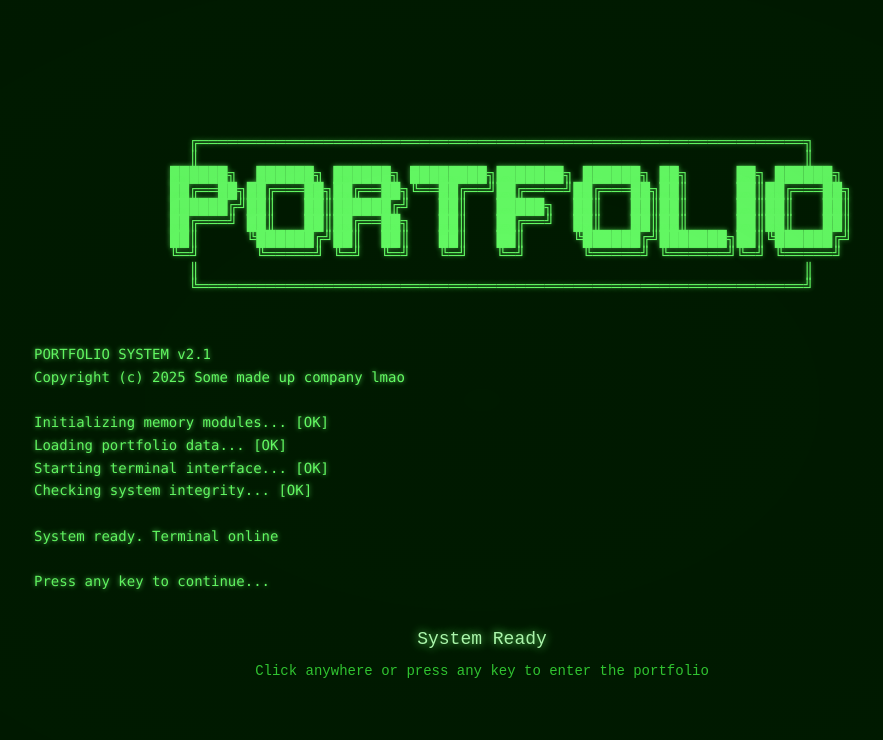
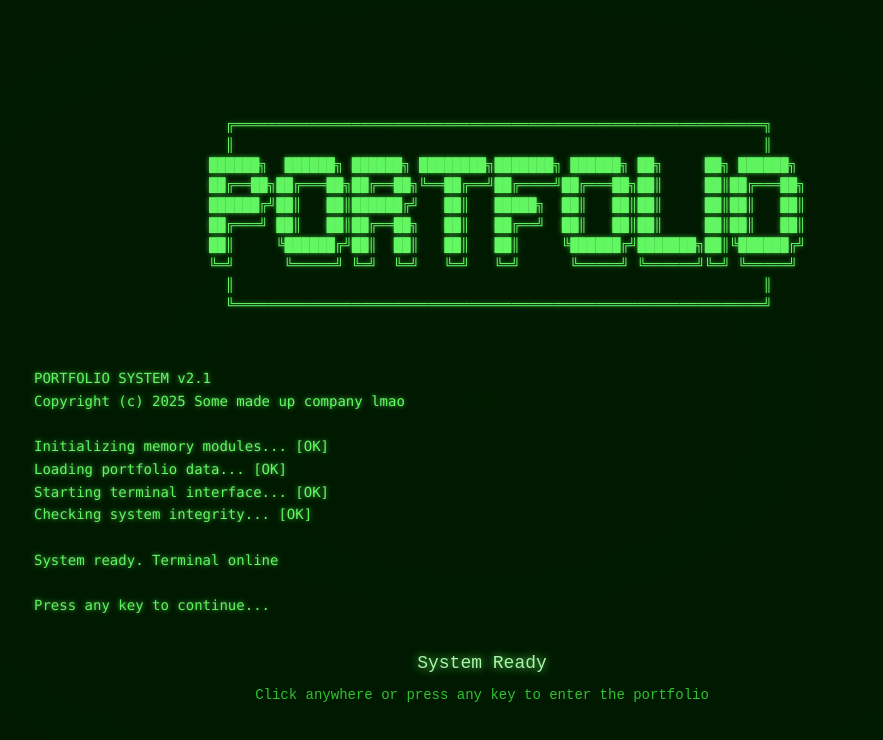
Before and after one commit to LS7710/Portfolio-Page, a React (Vite) app: page / in a window 1280 px wide. Shown: the top 740 px of the page, without its empty margins (158-1041 px from the left). Built offline with nearby package versions, Linux system fonts and the light colour scheme.

Commit message:
made fixes so the ascii art in both the home page and loading screen are fully visible whilst on smaller screens

```diff
--- a/src/components/PortfolioApp.tsx
+++ b/src/components/PortfolioApp.tsx
@@ -20,7 +20,7 @@ const PortfolioApp: React.FC = () => {
         Welcome to My Digital Portfolio
       </div>
 
-      <div className="ascii-art text-sm mb-6">
+      <div className="ascii-art text-[0.5rem] sm:text-xs md:text-sm mb-6 overflow-x-auto">
 {`    ┌───────────────────────────────────────────────────────────────────────────┐
     │                                                                           │
     │    ██╗     ██╗   ██╗██╗███████╗    ███████╗ ██████╗ ████████╗ ██████╗     │
--- a/src/components/StartupAnimation.tsx
+++ b/src/components/StartupAnimation.tsx
@@ -69,7 +69,7 @@ const StartupAnimation: React.FC<StartupAnimationProps> = ({ onComplete }) => {
     >
       <div className="max-w-4xl w-full">
         {/* ASCII Art */}
-        <div className="ascii-art text-center mb-8 animate-fade-in">
+        <div className="ascii-art text-center mb-8 animate-fade-in text-[0.4rem] sm:text-xs md:text-sm overflow-x-auto">
           {asciiArt}
         </div>
 
```
